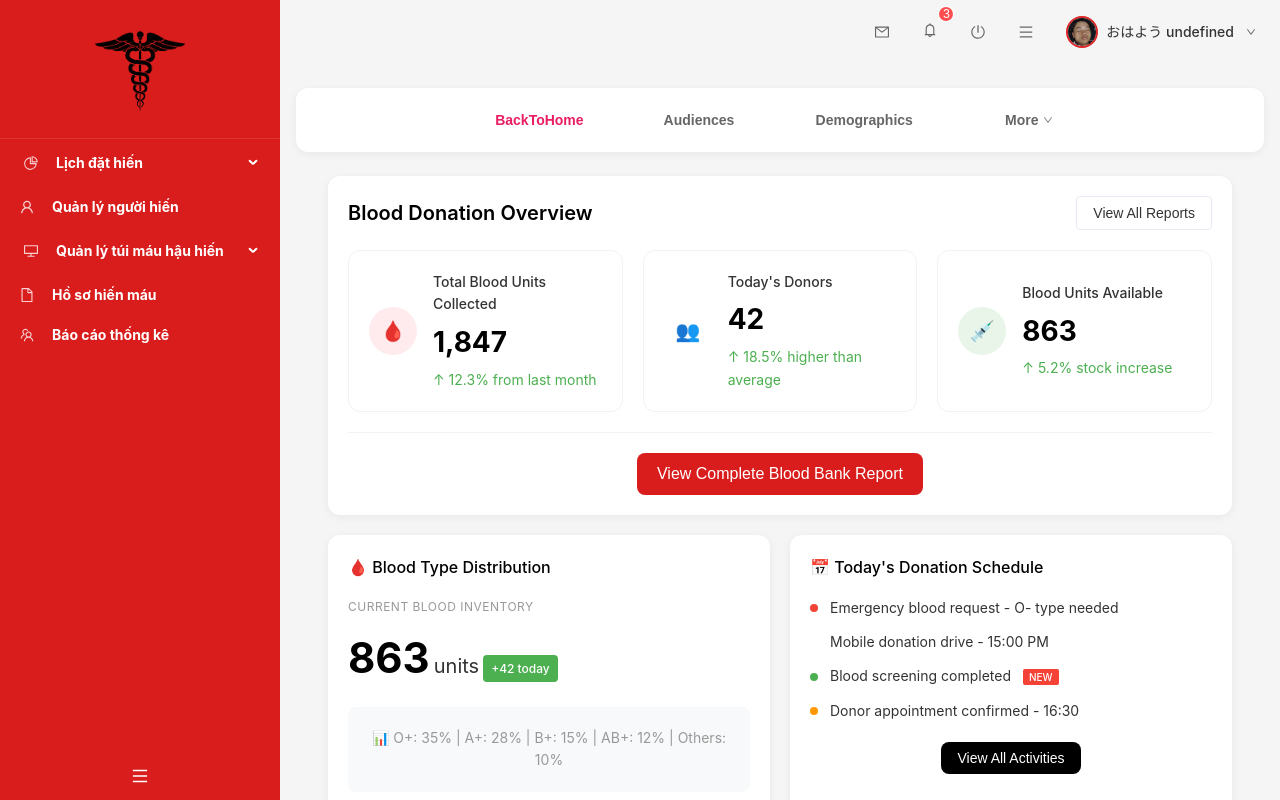
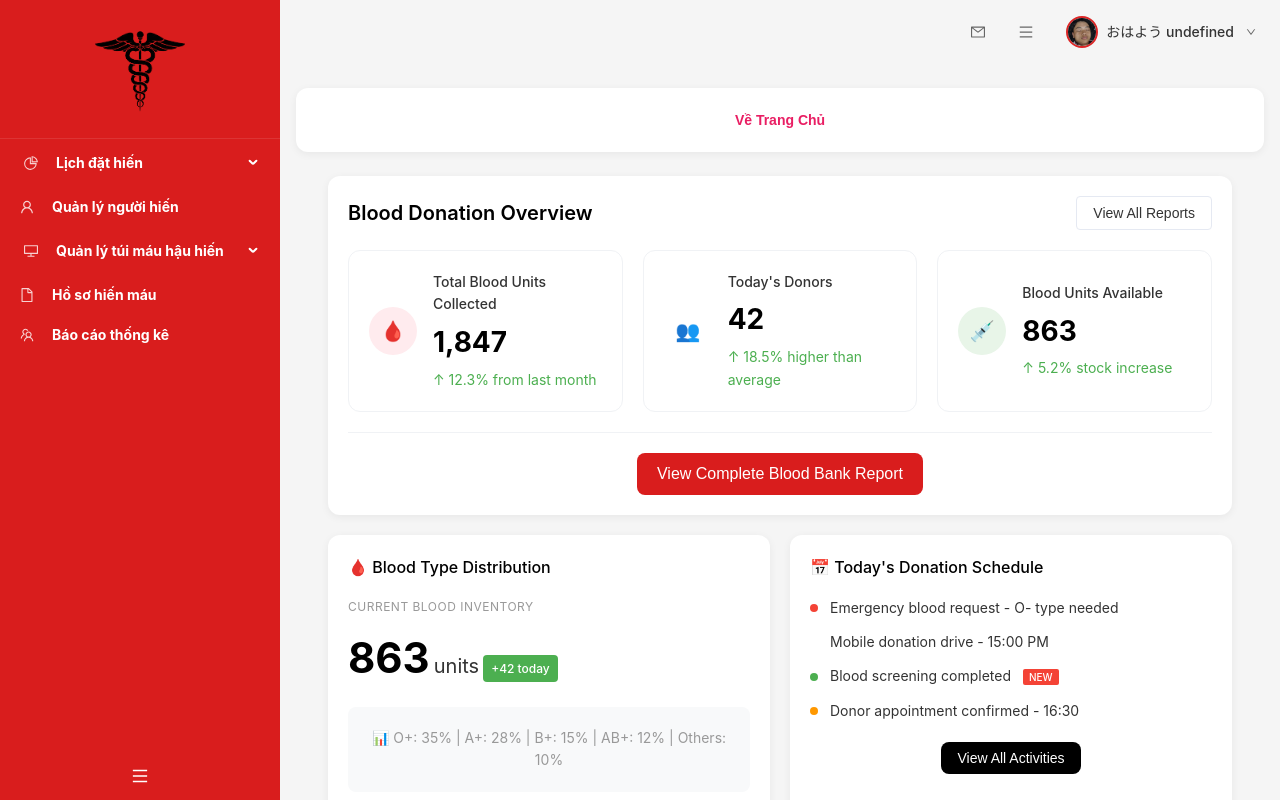
Before and after one commit to SWP301-Blood-Donation-Support-System/Front-End-React, a React (Create React App) app: page /staff in a window 1280 px wide. Shown: the top 800 px of the page. Built offline with nearby package versions, Linux system fonts and the light colour scheme; sample sign-in values are in the browser's storage.

Commit message:
update css of staff page

```diff
--- a/src/admin/components/StaffHeader.js
+++ b/src/admin/components/StaffHeader.js
@@ -1,7 +1,6 @@
 import React, { useState, useEffect } from 'react';
-import { Layout, Avatar, Badge, Dropdown, Menu, Space } from 'antd';
+import { Layout, Avatar, Dropdown, Menu, Space } from 'antd';
 import {
-  BellOutlined,
   MailOutlined,
   PoweroffOutlined,
   MenuOutlined,
@@ -61,14 +60,14 @@ const StaffHeader = () => {
   const userMenu = (
     <Menu onClick={handleMenuClick}>
       <Menu.Item key="profile" icon={<UserOutlined />}>
-        Profile
+        Hồ Sơ
       </Menu.Item>
       <Menu.Item key="settings" icon={<MenuOutlined />}>
-        Settings
+        Cài Đặt
       </Menu.Item>
       <Menu.Divider />
       <Menu.Item key="logout" icon={<PoweroffOutlined />}>
-        Logout
+        Đăng Xuất
       </Menu.Item>
     </Menu>
   );
@@ -80,16 +79,6 @@ const StaffHeader = () => {
           <Space size="middle">
             <div className="header-icon">
               <MailOutlined />
-            </div>
-
-            <Badge count={3} size="small">
-              <div className="header-icon">
-                <BellOutlined />
-              </div>
-            </Badge>
-
-            <div className="header-icon">
-              <PoweroffOutlined />
             </div>
 
             <div className="header-icon">
--- a/src/admin/components/StaffNavbar.js
+++ b/src/admin/components/StaffNavbar.js
@@ -1,6 +1,4 @@
 import React, { useState } from 'react';
-import { Dropdown, Menu } from 'antd';
-import { DownOutlined, MenuOutlined } from '@ant-design/icons';
 import { useNavigate } from 'react-router-dom';
 
 const StaffNavbar = () => {
@@ -19,40 +17,8 @@ const StaffNavbar = () => {
             className={`staff-nav-tab ${activeTab === 'overview' ? 'active' : ''}`}
             onClick={handleBackToHome}
           >
-            BackToHome
+            Về Trang Chủ
           </button>
-          <button
-            className={`staff-nav-tab ${activeTab === 'audiences' ? 'active' : ''}`}
-            onClick={() => setActiveTab('audiences')}
-          >
-            Audiences
-          </button>
-          <button
-            className={`staff-nav-tab ${activeTab === 'demographics' ? 'active' : ''}`}
-            onClick={() => setActiveTab('demographics')}
-          >
-            Demographics
-          </button>
-          <Dropdown
-            overlay={
-              <Menu>
-                <Menu.Item key="reports" onClick={() => setActiveTab('reports')}>
-                  Reports
-                </Menu.Item>
-                <Menu.Item key="settings" onClick={() => setActiveTab('settings')}>
-                  Settings
-                </Menu.Item>
-                <Menu.Item key="analytics" onClick={() => setActiveTab('analytics')}>
-                  Analytics
-                </Menu.Item>
-              </Menu>
-            }
-            trigger={['click']}
-          >
-            <button className={`staff-nav-tab dropdown ${activeTab === 'more' ? 'active' : ''}`}>
-              More <DownOutlined />
-            </button>
-          </Dropdown>
         </nav>
       </div>
     </div>
--- a/src/admin/pages/ScheduleManagementPage.js
+++ b/src/admin/pages/ScheduleManagementPage.js
@@ -267,7 +267,7 @@ const ScheduleManagementPage = () => {
       render: (_, record) => {
         const scheduleId = record.scheduleId || record.ScheduleId || record.id || record.Id || 'N/A';
         return (
-          <span style={{ fontWeight: 'bold', color: '#1890ff' }}>
+          <span style={{ fontWeight: 'bold', color: '#cf1322' }}>
             {scheduleId}
           </span>
         );
@@ -300,7 +300,7 @@ const ScheduleManagementPage = () => {
         const isUpcoming = date >= now;
 
         return (
-          <Tag color={isUpcoming ? 'blue' : 'default'}>
+          <Tag color={isUpcoming ? 'orange' : 'default'}>
             {isUpcoming ? 'SẮP DIỄN RA' : 'ĐÃ QUA'}
           </Tag>
         );
@@ -329,7 +329,7 @@ const ScheduleManagementPage = () => {
       render: (_, record) => {
         const scheduleId = record.scheduleId || record.ScheduleId || record.ScheduleID || 'N/A';
         return (
-          <span style={{ fontWeight: 'bold', color: '#1890ff' }}>
+          <span style={{ fontWeight: 'bold', color: '#cf1322' }}>
             {scheduleId}
           </span>
         );
@@ -471,7 +471,6 @@ const ScheduleManagementPage = () => {
                     {viewTitle}
                   </Title>
                   {currentView === 'schedules' && (
-                    <>
                     <Select
                       value={scheduleType}
                       onChange={(value) => {
@@ -484,10 +483,6 @@ const ScheduleManagementPage = () => {
                       <Option value="past">Lịch Đã Qua</Option>
                       <Option value="all">Tất Cả Lịch</Option>
                     </Select>
-                      <Button onClick={fetchSchedules} loading={loading}>
-                        Làm Mới
-                      </Button>
-                    </>
                   )}
                   {currentView === 'registrations' && selectedSchedule && (
                     <div style={{ fontSize: '14px', color: '#666', marginLeft: 'auto' }}>
--- a/src/components/Navbar.js
+++ b/src/components/Navbar.js
@@ -86,7 +86,7 @@ const Navbar = () => {
     {
       key: 'dashboard',
       label: 'Dashboard',
-      onClick: () => navigate('/staff')
+      onClick: () => navigate('/staff/schedule-management')
     }
   ] : baseMenuItems;
 
--- a/src/pages/LoginPage.js
+++ b/src/pages/LoginPage.js
@@ -43,8 +43,8 @@ const LoginPage = () => {
       console.log("User Role ID:", userRoleId);
 
       if (userRoleId === 1 || userRoleId === 2 || userRoleId === "1" || userRoleId === "2") {
-        // Redirect to staff page for roles 1 and 2
-        navigate("/staff");
+        // Redirect to schedule management page for roles 1 and 2
+        navigate("/staff/schedule-management");
       } else {
         // Check if profile is complete for regular users
         if (!isProfileComplete(userProfile)) {
```
Lines whose indentation alone changed are shown as unchanged.
